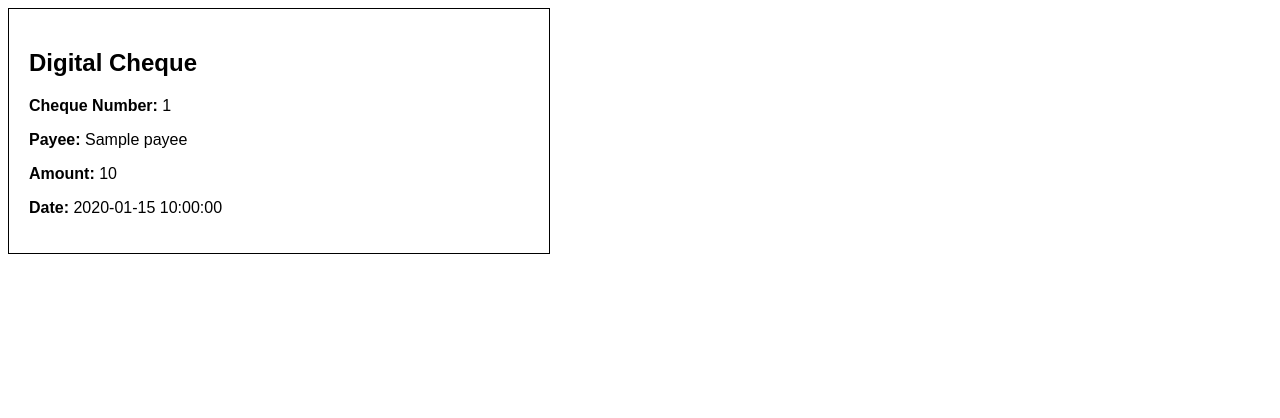
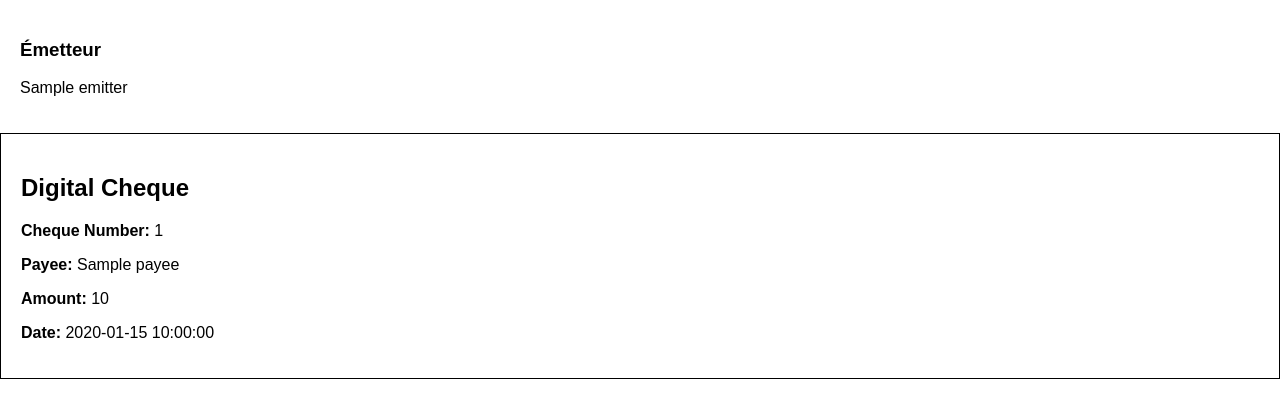
Before and after one commit to danielkhayat16/pdf_service, a Python web app: template templates/cheque.html in a window 1280 px wide. Shown: the top 418 px of the page. Run offline with Jinja, Linux system fonts and the light colour scheme; the template is opened without the code that fills it: most values are stand-ins (such as "Sample title", 1, 10 or a date in 2020).

Commit message:
Add emitter info to cheque template

```diff
--- a/app/schemas.py
+++ b/app/schemas.py
@@ -2,6 +2,7 @@ from pydantic import BaseModel
 from datetime import date
 
 class ChequeRequest(BaseModel):
+    emitter: str
     payee: str
     amount: float
     date: date
--- a/templates/cheque.html
+++ b/templates/cheque.html
@@ -3,11 +3,16 @@
 <head>
     <meta charset="utf-8">
     <style>
-      body { font-family: sans-serif; }
-      .cheque { border: 1px solid #000; padding: 20px; width: 500px; }
+      body { font-family: sans-serif; margin: 0; }
+      .emitter { padding: 20px; }
+      .cheque { border: 1px solid #000; padding: 20px; width: 100%; box-sizing: border-box; }
     </style>
 </head>
 <body>
+  <div class="emitter">
+    <h3>Émetteur</h3>
+    <p>{{ emitter }}</p>
+  </div>
   <div class="cheque">
     <h2>Digital Cheque</h2>
     <p><strong>Cheque Number:</strong> {{ cheque_number }}</p>
```
Also changed, not shown: tests/test_cheque.py (+1 -0 lines), README.md.
